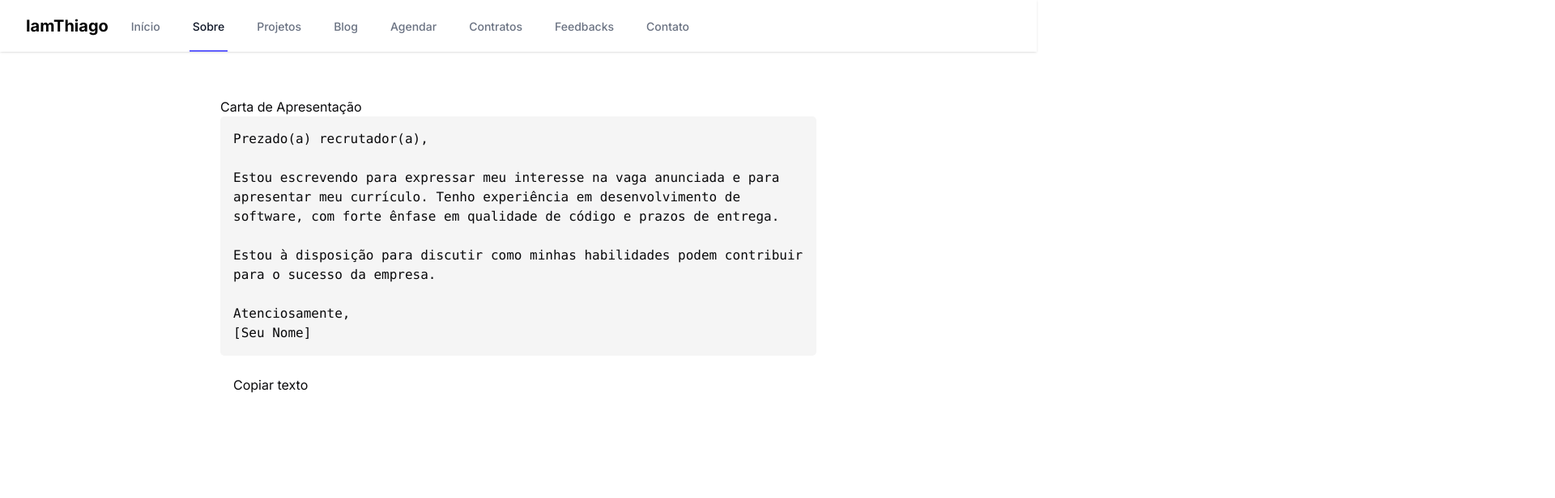
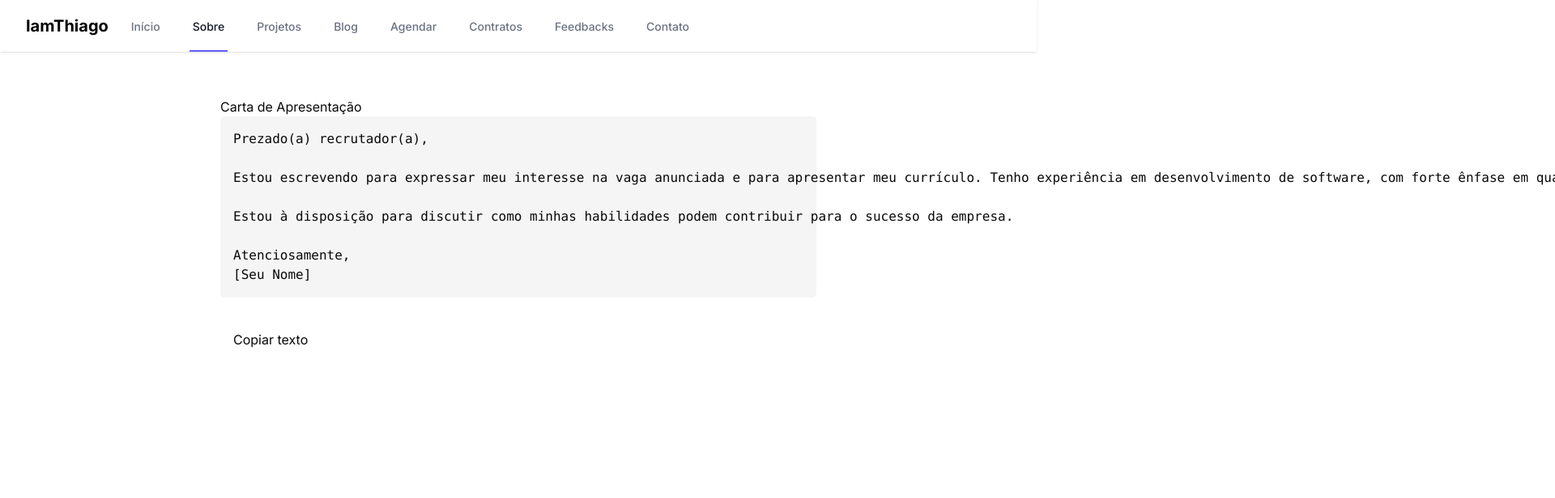
Before and after one commit to IamThiago-IT/me, a Next.js app: page /about/coverLetter in a window 1280 px wide. Shown: the top 616 px of the page at 81% size, 1920 px wide, since content can reach past the window. Built offline with nearby package versions, Linux system fonts and the light colour scheme.

Commit message:
refactor(coverLetter): extract inline styles into constants, convert to React.FC, memoize copy handler with useCallback, and improve markup structure

```diff
--- a/src/app/about/coverLetter/page.tsx
+++ b/src/app/about/coverLetter/page.tsx
@@ -1,7 +1,6 @@
-import { useState } from 'react';
+import { useState, useCallback } from 'react';
 
-export default function CoverLetterPage() {
-    const coverLetterText = `Prezado(a) recrutador(a),
+const coverLetterText = `Prezado(a) recrutador(a),
 
 Estou escrevendo para expressar meu interesse na vaga anunciada e para apresentar meu currículo. Tenho experiência em desenvolvimento de software, com forte ênfase em qualidade de código e prazos de entrega.
 
@@ -11,9 +10,15 @@ Atenciosamente,
 [Seu Nome]
 `;
 
+// Separate style objects for better readability and reusability
+const containerStyle: React.CSSProperties = { padding: '2rem', maxWidth: '800px', margin: '0 auto' };
+const preStyle: React.CSSProperties = { backgroundColor: '#f5f5f5', padding: '1rem', borderRadius: '5px', whiteSpace: 'pre-wrap' };
+const buttonStyle: React.CSSProperties = { marginTop: '1rem', padding: '0.5rem 1rem', fontSize: '1rem', cursor: 'pointer' };
+
+const CoverLetterPage: React.FC = () => {
     const [copied, setCopied] = useState(false);
 
-    const handleCopy = async () => {
+    const handleCopy = useCallback(async () => {
         try {
             await navigator.clipboard.writeText(coverLetterText);
             setCopied(true);
@@ -21,33 +26,22 @@ Atenciosamente,
         } catch (error) {
             console.error('Erro ao copiar o texto:', error);
         }
-    };
+    }, []);
 
     return (
-        <main style={{ padding: '2rem', maxWidth: '800px', margin: '0 auto' }}>
+        <main style={containerStyle}>
             <h1>Carta de Apresentação</h1>
-            <pre
-                style={{
-                    backgroundColor: '#f5f5f5',
-                    padding: '1rem',
-                    borderRadius: '5px',
-                    whiteSpace: 'pre-wrap'
-                }}
-            >
-                {coverLetterText}
-            </pre>
-            <button
-                onClick={handleCopy}
-                style={{
-                    marginTop: '1rem',
-                    padding: '0.5rem 1rem',
-                    fontSize: '1rem',
-                    cursor: 'pointer'
-                }}
-            >
-                Copiar texto
-            </button>
-            {copied && <span style={{ marginLeft: '1rem' }}>Texto copiado!</span>}
+            <article style={preStyle}>
+                <pre style={{ margin: 0 }}>{coverLetterText}</pre>
+            </article>
+            <div style={{ marginTop: '1rem' }}>
+                <button onClick={handleCopy} style={buttonStyle}>
+                    Copiar texto
+                </button>
+                {copied && <span style={{ marginLeft: '1rem' }}>Texto copiado!</span>}
+            </div>
         </main>
     );
-}
+};
+
+export default CoverLetterPage;
```
